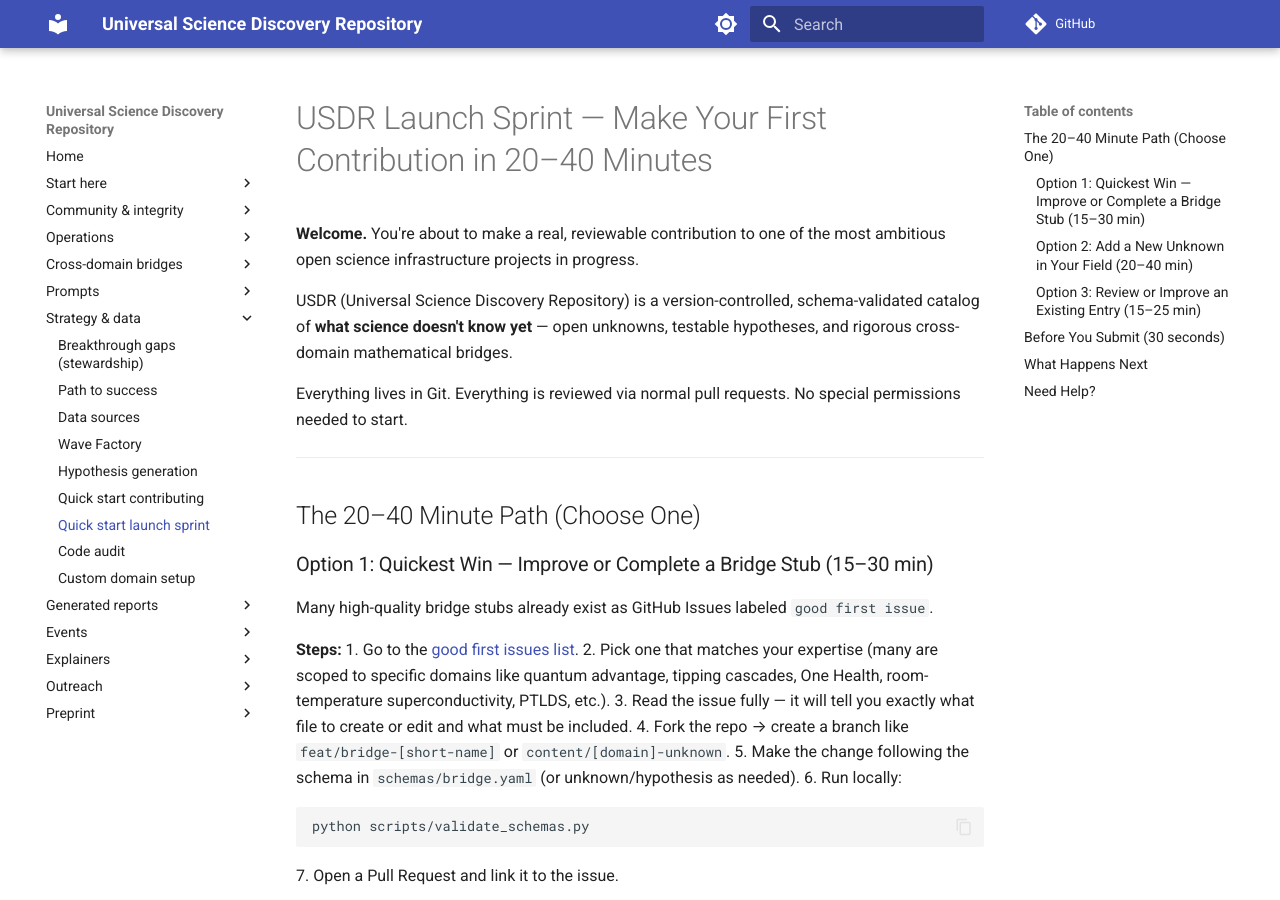
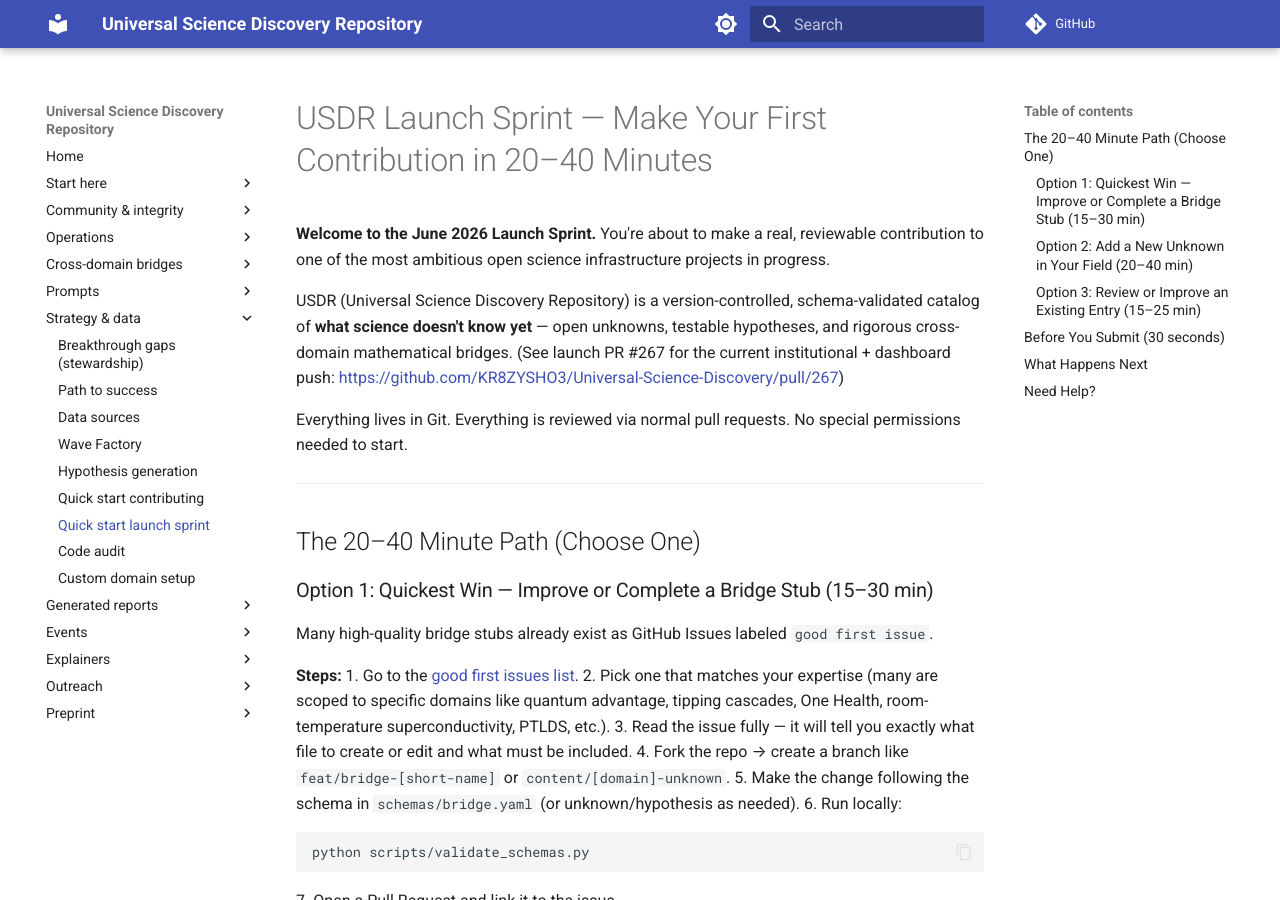
Before and after one commit to KR8ZYSHO3/Universal-Science-Discovery, an MkDocs documentation site: the page built from docs/QUICK_START_LAUNCH_SPRINT.md, in a window 1280 px wide and 900 px high. Built offline with MkDocs 1.6.1 and Material for MkDocs 9.7.7, drawn with Linux system fonts in a browser that asks for light colours; comment, search, counter and statistics services are not loaded.

Commit message:
chore(launch): update QUICK_START_LAUNCH_SPRINT.md with sprint context and PR #267 link

```diff
--- a/docs/QUICK_START_LAUNCH_SPRINT.md
+++ b/docs/QUICK_START_LAUNCH_SPRINT.md
@@ -1,8 +1,8 @@
 # USDR Launch Sprint — Make Your First Contribution in 20–40 Minutes
 
-**Welcome.** You're about to make a real, reviewable contribution to one of the most ambitious open science infrastructure projects in progress.
+**Welcome to the June 2026 Launch Sprint.** You're about to make a real, reviewable contribution to one of the most ambitious open science infrastructure projects in progress.
 
-USDR (Universal Science Discovery Repository) is a version-controlled, schema-validated catalog of **what science doesn't know yet** — open unknowns, testable hypotheses, and rigorous cross-domain mathematical bridges.
+USDR (Universal Science Discovery Repository) is a version-controlled, schema-validated catalog of **what science doesn't know yet** — open unknowns, testable hypotheses, and rigorous cross-domain mathematical bridges. (See launch PR #267 for the current institutional + dashboard push: https://github.com/KR8ZYSHO3/Universal-Science-Discovery/pull/267)
 
 Everything lives in Git. Everything is reviewed via normal pull requests. No special permissions needed to start.
 
```
